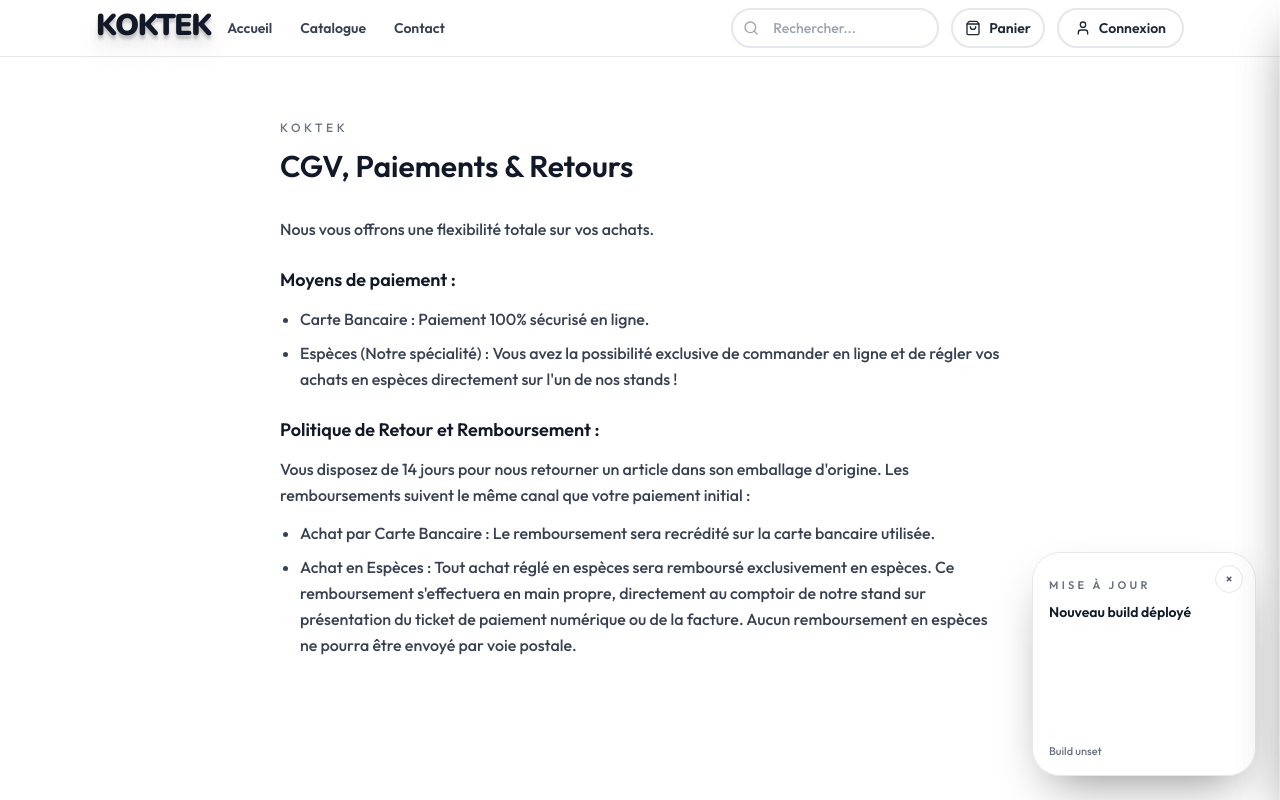
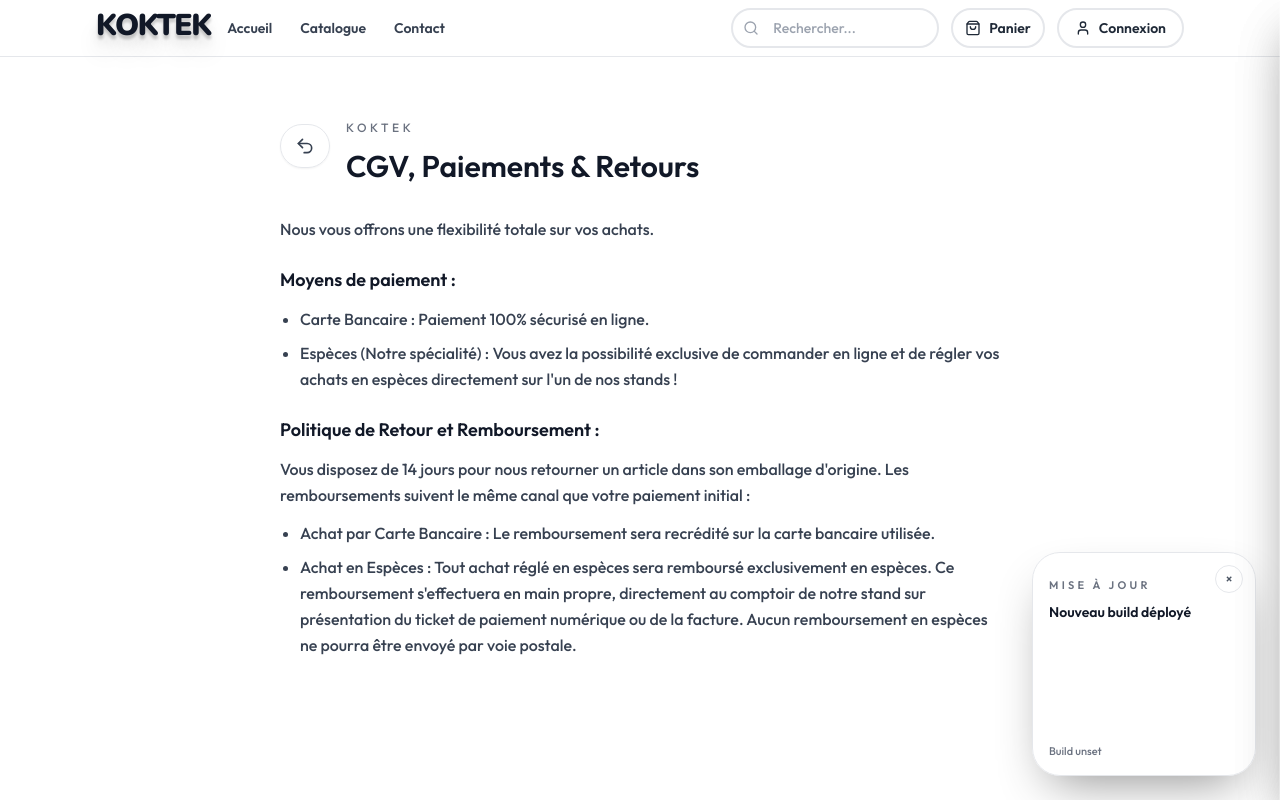
Before and after one commit to GueYatma/koktek-front, a React (Vite) app: page /cgv in a window 1280 px wide. Shown: the top 800 px of the page. Built offline with nearby package versions, Linux system fonts and the light colour scheme; no server answers.

Commit message:
feat(ux): implement global smart BackButton with history state check across all logical pages

```diff
--- /dev/null
+++ b/src/components/BackButton.tsx
@@ -0,0 +1,33 @@
+import { useNavigate } from 'react-router-dom'
+import { Undo2 } from 'lucide-react'
+
+interface BackButtonProps {
+  fallback: string
+  className?: string
+  label?: string
+}
+
+export default function BackButton({ fallback, className = '', label }: BackButtonProps) {
+  const navigate = useNavigate()
+
+  const handleBack = () => {
+    // Vérifier si un historique React Router existe (idx > 0 indique une navigation interne)
+    // S'il n'y a pas d'historique (entrée directe URL), on utilise le fallback
+    if (window.history.state && window.history.state.idx > 0) {
+      navigate(-1)
+    } else {
+      navigate(fallback)
+    }
+  }
+
+  return (
+    <button
+      onClick={handleBack}
+      className={`group flex min-h-[44px] items-center justify-center gap-2 rounded-full border border-gray-200 bg-white/80 px-3.5 py-2 text-gray-700 shadow-sm backdrop-blur transition-all duration-300 focus:outline-none focus:ring-2 focus:ring-gray-900 focus:ring-offset-2 motion-safe:hover:-translate-x-1.5 motion-safe:hover:scale-[1.02] motion-safe:hover:bg-white motion-safe:hover:text-gray-900 motion-safe:hover:shadow-md active:scale-95 ${className}`}
+      aria-label={label || 'Retour'}
+    >
+      <Undo2 className="h-[20px] w-[20px] transition-transform duration-300 group-hover:-rotate-12" />
+      {label && <span className="text-sm font-semibold">{label}</span>}
+    </button>
+  )
+}
--- a/src/layouts/AdminLayout.tsx
+++ b/src/layouts/AdminLayout.tsx
@@ -1,5 +1,6 @@
 import { NavLink, Outlet } from 'react-router-dom'
 import { ExternalLink } from 'lucide-react'
+import BackButton from '../components/BackButton'
 
 const AdminLayout = () => {
   const baseLinkClass =
@@ -11,6 +12,7 @@ const AdminLayout = () => {
     <div className="min-h-screen bg-[#f4f5f7] text-gray-900 flex flex-col">
       <header className="sticky top-0 z-40 flex h-16 shrink-0 items-center justify-between border-b border-gray-200 bg-white px-6 shadow-sm">
         <div className="flex items-center gap-4">
+          <BackButton fallback="/" className="min-h-[36px] px-2 py-1.5 border-none shadow-none bg-transparent hover:bg-gray-100 hidden sm:flex" />
           <a href="https://koktek.com" className="flex items-center gap-2">
             <span className="text-xl font-black tracking-widest text-gray-900">KOKTEK</span>
           </a>
--- a/src/pages/AboutPage.tsx
+++ b/src/pages/AboutPage.tsx
@@ -1,10 +1,17 @@
+import BackButton from '../components/BackButton'
+
 const AboutPage = () => {
   return (
     <div className="mx-auto max-w-3xl px-4 py-16 sm:px-6">
-      <p className="text-xs uppercase tracking-[0.3em] text-gray-500">KOKTEK</p>
-      <h1 className="mt-3 text-3xl font-semibold text-gray-900">
-        À propos de nous
-      </h1>
+      <div className="mb-8 flex items-start gap-4">
+        <BackButton fallback="/" className="mt-1 shrink-0" />
+        <div>
+          <p className="text-xs uppercase tracking-[0.3em] text-gray-500">KOKTEK</p>
+          <h1 className="mt-3 text-3xl font-semibold text-gray-900">
+            À propos de nous
+          </h1>
+        </div>
+      </div>
       <div className="mt-8 space-y-4 text-base leading-relaxed text-gray-700">
         <p>
           Bienvenue chez KOKTEK ! Nous sommes des passionnés de tech et
--- a/src/pages/CheckoutPage.tsx
+++ b/src/pages/CheckoutPage.tsx
@@ -11,6 +11,7 @@ import { resolveImageUrl } from '../utils/image'
 import { saveOrderForEmail } from '../utils/customerOrders'
 import { resolveVariantValue } from '../utils/variant'
 import OrderTicketModal from '../components/OrderTicketModal'
+import BackButton from '../components/BackButton'
 import {
   addCartItem,
   createCart,
@@ -603,13 +604,16 @@ const CheckoutPage = () => {
 
   return (
     <div className="mx-auto max-w-5xl px-4 py-16 sm:px-6">
-      <div className="mb-10">
+      <div className="mb-10 flex items-start gap-4">
+        <BackButton fallback="/catalogue" className="mt-1 shrink-0" />
+        <div>
           <p className="text-xs uppercase tracking-[0.3em] text-gray-500">
             Paiement
           </p>
           <h1 className="text-3xl font-semibold text-gray-900">
             Finaliser la commande
           </h1>
+        </div>
       </div>
 
       {checkoutStep !== 'success' ? (
--- a/src/pages/LegalNoticePage.tsx
+++ b/src/pages/LegalNoticePage.tsx
@@ -1,10 +1,17 @@
+import BackButton from '../components/BackButton'
+
 const LegalNoticePage = () => {
   return (
     <div className="mx-auto max-w-3xl px-4 py-16 sm:px-6">
-      <p className="text-xs uppercase tracking-[0.3em] text-gray-500">KOKTEK</p>
-      <h1 className="mt-3 text-3xl font-semibold text-gray-900">
-        Mentions légales
-      </h1>
+      <div className="mb-8 flex items-start gap-4">
+        <BackButton fallback="/" className="mt-1 shrink-0" />
+        <div>
+          <p className="text-xs uppercase tracking-[0.3em] text-gray-500">KOKTEK</p>
+          <h1 className="mt-3 text-3xl font-semibold text-gray-900">
+            Mentions légales
+          </h1>
+        </div>
+      </div>
       <div className="mt-8 space-y-4 text-base leading-relaxed text-gray-700">
         <p>
           Le présent site web est édité par Fonkaz (YG), immatriculée au Registre
--- a/src/pages/ProductPage.tsx
+++ b/src/pages/ProductPage.tsx
@@ -7,6 +7,7 @@ import { useProducts } from '../hooks/useProducts'
 import type { ShippingOption, Variant } from '../types'
 import { formatPrice } from '../utils/format'
 import { resolveImageUrl } from '../utils/image'
+import BackButton from '../components/BackButton'
 
 type VariantWithImage = Variant & {
   image_url?: string
@@ -288,13 +289,7 @@ const ProductPage = () => {
   return (
     <div className="mx-auto max-w-6xl px-4 pb-32 pt-10 sm:px-6 sm:pt-12 lg:px-8">
       <div className="mb-8 flex items-center justify-between">
-        <Link
-          to="/catalogue"
-          className="inline-flex items-center gap-1.5 rounded-xl border border-gray-200/80 bg-gray-50/80 px-4 py-2.5 text-[13px] font-semibold text-gray-600 transition hover:border-gray-300 hover:bg-gray-100 hover:text-gray-900 active:scale-95"
-        >
-          <ChevronLeft className="h-4 w-4" />
-          Retour au catalogue
-        </Link>
+        <BackButton fallback="/catalogue" label="Retour au catalogue" />
       </div>
 
       <div className="mb-6 space-y-2 md:hidden">
--- a/src/pages/ShippingPage.tsx
+++ b/src/pages/ShippingPage.tsx
@@ -1,10 +1,17 @@
+import BackButton from '../components/BackButton'
+
 const ShippingPage = () => {
   return (
     <div className="mx-auto max-w-3xl px-4 py-16 sm:px-6">
-      <p className="text-xs uppercase tracking-[0.3em] text-gray-500">KOKTEK</p>
-      <h1 className="mt-3 text-3xl font-semibold text-gray-900">
-        Expédition & Livraison
-      </h1>
+      <div className="mb-8 flex items-start gap-4">
+        <BackButton fallback="/" className="mt-1 shrink-0" />
+        <div>
+          <p className="text-xs uppercase tracking-[0.3em] text-gray-500">KOKTEK</p>
+          <h1 className="mt-3 text-3xl font-semibold text-gray-900">
+            Expédition & Livraison
+          </h1>
+        </div>
+      </div>
       <div className="mt-8 space-y-4 text-base leading-relaxed text-gray-700">
         <p>
           Chez KOKTEK, nous faisons le maximum pour que vous receviez vos
--- a/src/pages/TermsPage.tsx
+++ b/src/pages/TermsPage.tsx
@@ -1,10 +1,17 @@
+import BackButton from '../components/BackButton'
+
 const TermsPage = () => {
   return (
     <div className="mx-auto max-w-3xl px-4 py-16 sm:px-6">
-      <p className="text-xs uppercase tracking-[0.3em] text-gray-500">KOKTEK</p>
-      <h1 className="mt-3 text-3xl font-semibold text-gray-900">
-        CGV, Paiements & Retours
-      </h1>
+      <div className="mb-8 flex items-start gap-4">
+        <BackButton fallback="/" className="mt-1 shrink-0" />
+        <div>
+          <p className="text-xs uppercase tracking-[0.3em] text-gray-500">KOKTEK</p>
+          <h1 className="mt-3 text-3xl font-semibold text-gray-900">
+            CGV, Paiements & Retours
+          </h1>
+        </div>
+      </div>
       <div className="mt-8 space-y-6 text-base leading-relaxed text-gray-700">
         <p>Nous vous offrons une flexibilité totale sur vos achats.</p>
 
```
Lines whose indentation alone changed are shown as unchanged.
